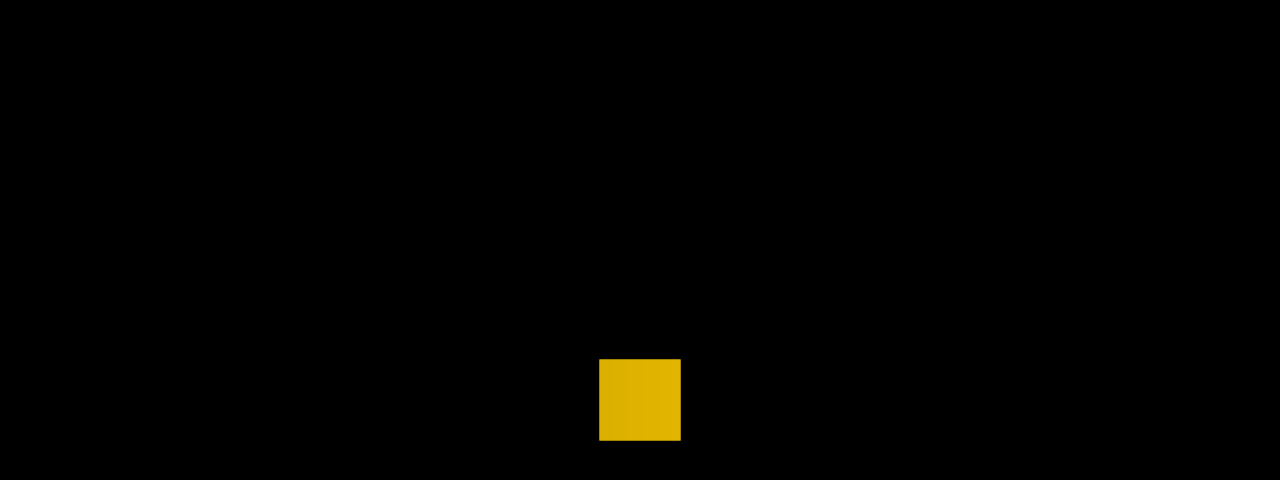
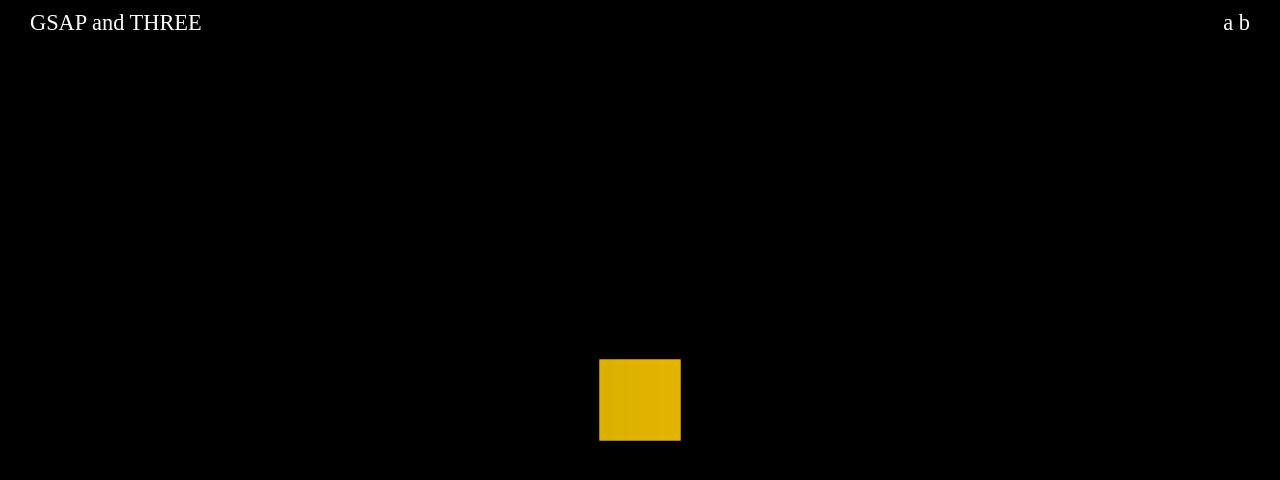
Before and after one commit to sebasvelasco353/ThreeJs_GSAP_excercises, a plain HTML site: page basicMesh/index.html in a window 1280 px wide. Drawn offline with nearby package versions, Linux system fonts and the light colour scheme.

Commit message:
added nav with no reason other than to test how to do it

```diff
--- a/basicMesh/index.html
+++ b/basicMesh/index.html
@@ -6,6 +6,15 @@
     <title>Basic Mesh examples</title>
 </head>
 <body>
+    <div class="container">
+        <nav>
+            <a href="">GSAP and THREE</a>
+            <div class="links">
+                <a href="">a</a>
+                <a href="">b</a>
+            </div>
+        </nav>
+    </div>
     <script src="https://cdnjs.cloudflare.com/ajax/libs/gsap/3.6.1/gsap.min.js"></script>
     <script src="https://cdnjs.cloudflare.com/ajax/libs/three.js/r127/three.js"></script>
     <script src="./script.js"></script>
--- a/basicMesh/script.js
+++ b/basicMesh/script.js
@@ -51,10 +51,12 @@
     for (var i = 0; i<intersects.length; i++){
         // Animation using GSAP
         this.tl = gsap.timeline().delay(.3);
-        console.log(intersects[i].object)
         this.tl.to(intersects[i].object.position, .8, {x: 2, ease: Expo.easeOut});
         this.tl.to(intersects[i].object.rotation, .5, {y: 1, ease: Expo.easeOut}, '-=0.4');
         this.tl.to(intersects[i].object.position, 2, {x: -5, ease: Expo.easeOut}, '-=0.2');
+        this.tl.to(intersects[i].object.rotation, 2, {x: -2, ease: Expo.easeOut}, '-=0.2');
+        this.tl.to(light.position, 1, {y: -5, ease: Expo.easeOut}, '-=2');
+        this.tl.to(intersects[i].object.position, 2, {y: 5, ease: Expo.easeOut}, '-=0.2');
     }
 }
 
--- a/basicMesh/styles.css
+++ b/basicMesh/styles.css
@@ -3,7 +3,34 @@
     font-size: 10px;
     margin: 0;
     padding: 0;
+
+    color: white;
+}
+.container {
+    position: absolute;
+    top: 0;
+    left: 0;
+    z-index: 1000;
+
+    width: 100vw;
+    height:  100vh;
+}
+nav {
+    display: flex;
+    flex-direction: row;
+    justify-content: space-between;
+
+    padding: 10px 30px;
+    font-size: 1.4rem;
+}
+a {
+    color: white;
+    text-decoration: none;
 }
 canvas {
+    position: absolute;
+    top: 0;
+    left: 0;
+    z-index: 0;
     display: block;
 }
```
